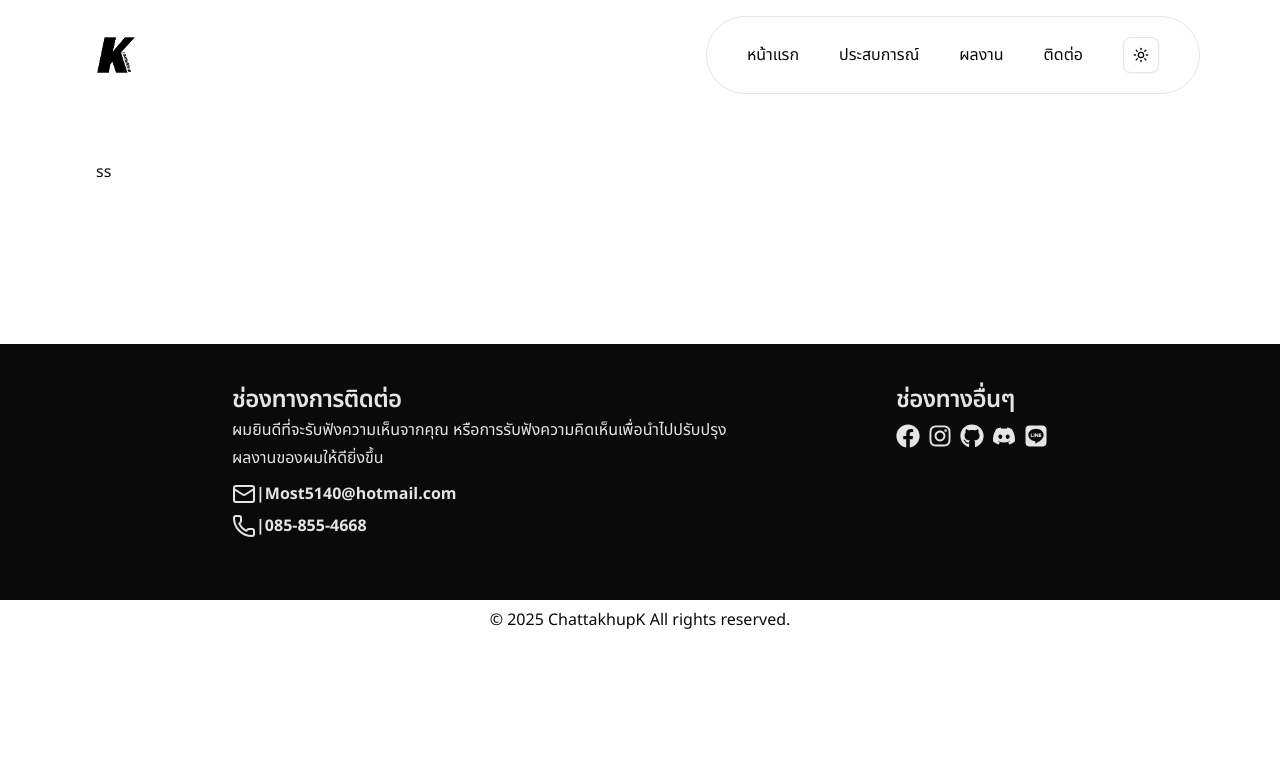
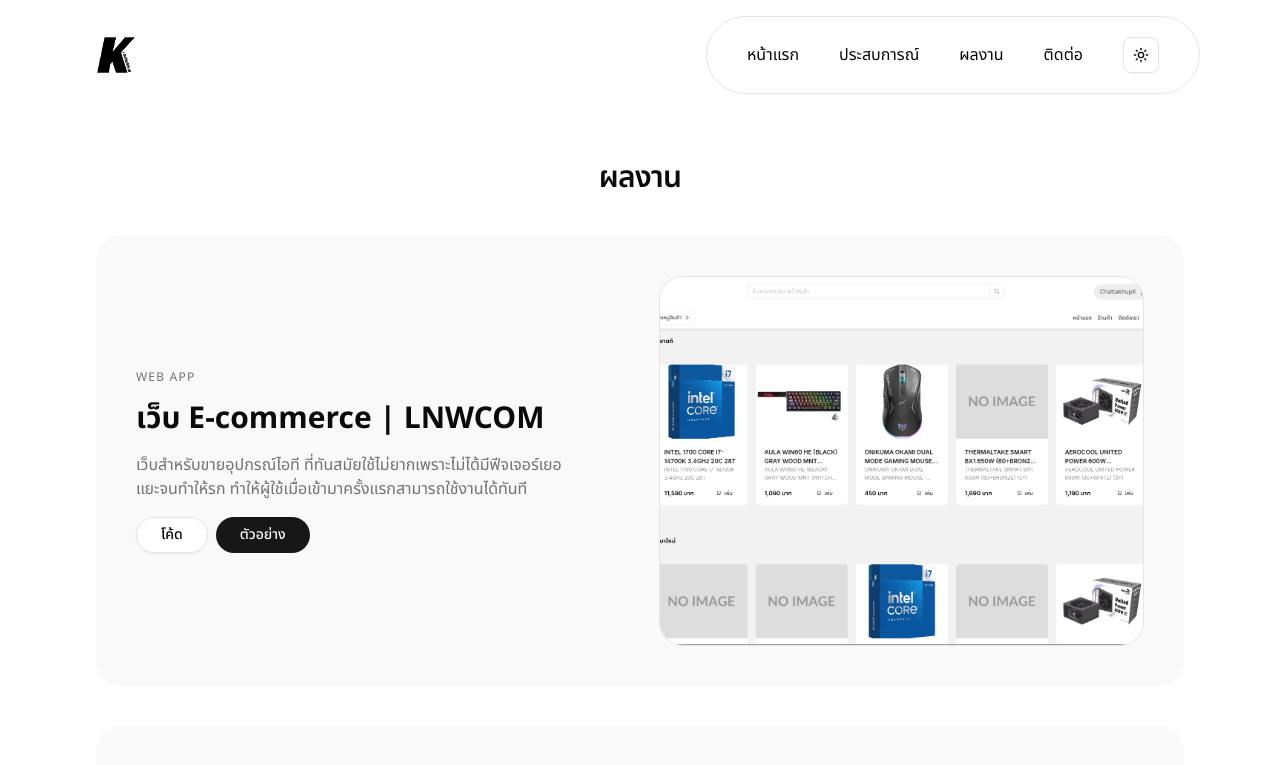
Before and after one commit to ChattakhupK/webportfolio-official, a Next.js app: page /performance in a window 1280 px wide. Shown: the top 765 px of the page. Built offline with nearby package versions, Linux system fonts and the light colour scheme.

Commit message:
add new work page

```diff
--- a/app/performance/page.tsx
+++ b/app/performance/page.tsx
@@ -1,7 +1,32 @@
 import ContainerMain from "@/components/ContainerMain";
+import { TypographyH2 } from "@/components/Typography";
+import { Button } from "@/components/ui/button";
+import { Card, CardContent } from "@/components/ui/card";
+import WorkList from "@/components/WorkList/WorkList";
+import { works } from "@/lib/work";
+import Image from "next/image";
 
 const PerformancePage = () => {
-  return <ContainerMain>ss</ContainerMain>;
+  return (
+    <ContainerMain>
+      <div className="text-center">
+        <TypographyH2>ผลงาน</TypographyH2>
+      </div>
+      <div className="my-10 space-y-10">
+        {works.map((work, index) => (
+          <WorkList
+            label={work.label}
+            detail={work.detail}
+            category={work.category}
+            picture={work.picture}
+            live={work.live}
+            github={work.github}
+            key={index}
+          />
+        ))}
+      </div>
+    </ContainerMain>
+  );
 };
 
 export default PerformancePage;
--- /dev/null
+++ b/components/WorkList/WorkList.tsx
@@ -0,0 +1,62 @@
+import Image from "next/image";
+import { Button } from "../ui/button";
+import Link from "next/link";
+import { worksProps } from "@/lib/work";
+
+const WorkList = ({
+  label,
+  detail,
+  category,
+  picture,
+  live,
+  github,
+}: worksProps) => {
+  return (
+    <section className="w-full bg-muted/60 rounded-3xl p-10 flex flex-col md:flex-row items-center justify-between gap-10">
+      {/* Left Section */}
+      <div className="flex-1 text-left space-y-4">
+        <p className="text-xs tracking-widest text-muted-foreground uppercase">
+          {category}
+        </p>
+        <h2 className="text-3xl font-bold">{label}</h2>
+        <p className="text-muted-foreground max-w-md">{detail}</p>
+        <div className="space-x-2">
+          <Button
+            asChild
+            variant="outline"
+            className="rounded-full px-6 cursor-pointer"
+          >
+            <Link target="_blank" href={github}>
+              โค้ด
+            </Link>
+          </Button>
+          {live === "/" ? null : (
+            <Button
+              asChild
+              variant="default"
+              className="rounded-full px-6 cursor-pointer"
+            >
+              <Link target="_blank" href={live}>
+                ตัวอย่าง
+              </Link>
+            </Button>
+          )}
+        </div>
+      </div>
+
+      {/* Right Section */}
+      <div className="flex-1 flex justify-center gap-6 bg-muted rounded-3xl overflow-hidden w-full md:w-[180px] h-[370px] border">
+        <Image
+          priority={true}
+          src={picture}
+          alt={label}
+          width={1200}
+          height={1200}
+          className="object-cover w-full h-full"
+        />
+      </div>
+    </section>
+  );
+};
+
+export default WorkList;
--- /dev/null
+++ b/lib/work.ts
@@ -0,0 +1,29 @@
+export interface worksProps {
+  label: string;
+  category: string;
+  detail: string;
+  picture: string;
+  github: string;
+  live: string;
+}
+
+export const works: worksProps[] = [
+  {
+    label: "เว็บ E-commerce | LNWCOM",
+    category: "WEB APP",
+    detail:
+      "เว็บสำหรับขายอุปกรณ์ไอที ที่ทันสมัยใช้ไม่ยากเพราะไม่ได้มีฟีจเจอร์เยอแยะจนทำให้รก ทำให้ผู้ใช้เมื่อเข้ามาครั้งแรกสามารถใช้งานได้ทันที",
+    picture: "/workpic/workpic01.png",
+    github: "https://github.com/ChattakhupK/LNWCOM-ECOM-FE",
+    live: "https://lnwcom-web-by-chattakhupk.vercel.app/",
+  },
+  {
+    label: "เว็บ หาจ้าง | FINDWORK",
+    category: "WEB APP",
+    detail:
+      "เว็บแอพสำหรับให้นายจ้างที่ต้องการจ้างงานรายครั้ง และ ลูกจ้างที่ต้องการหางานเสริม หรือ งานหลัก ได้มาเจอกันด้วยเว็บแอพนี้",
+    picture: "/workpic/workpic02.png",
+    github: "https://github.com/ChattakhupK/Findwork-nextjs-ts",
+    live: "https://findwork-pi.vercel.app/",
+  },
+];
```
Also changed, not shown: public/workpic/workpic01.png (added), public/workpic/workpic02.png (added).
